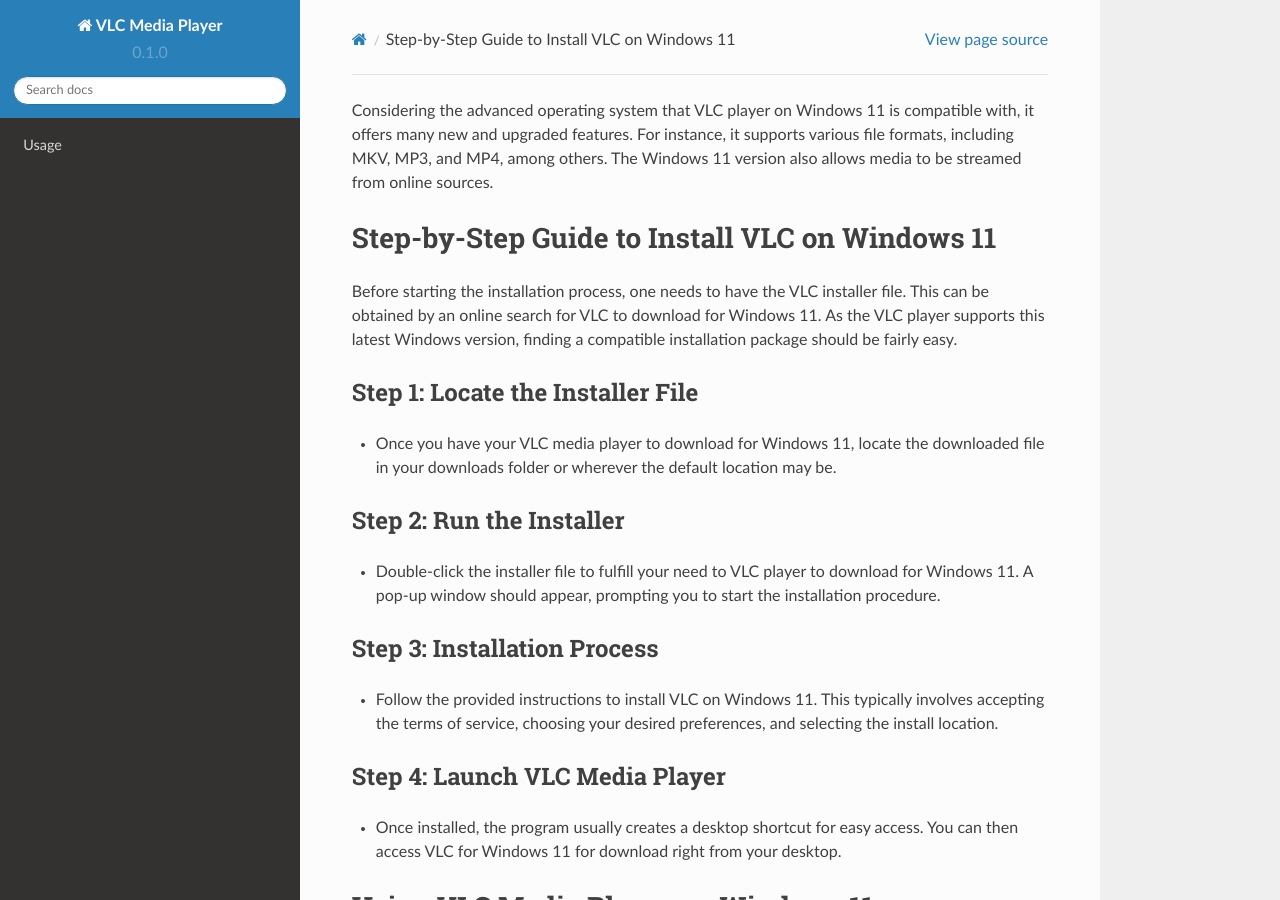
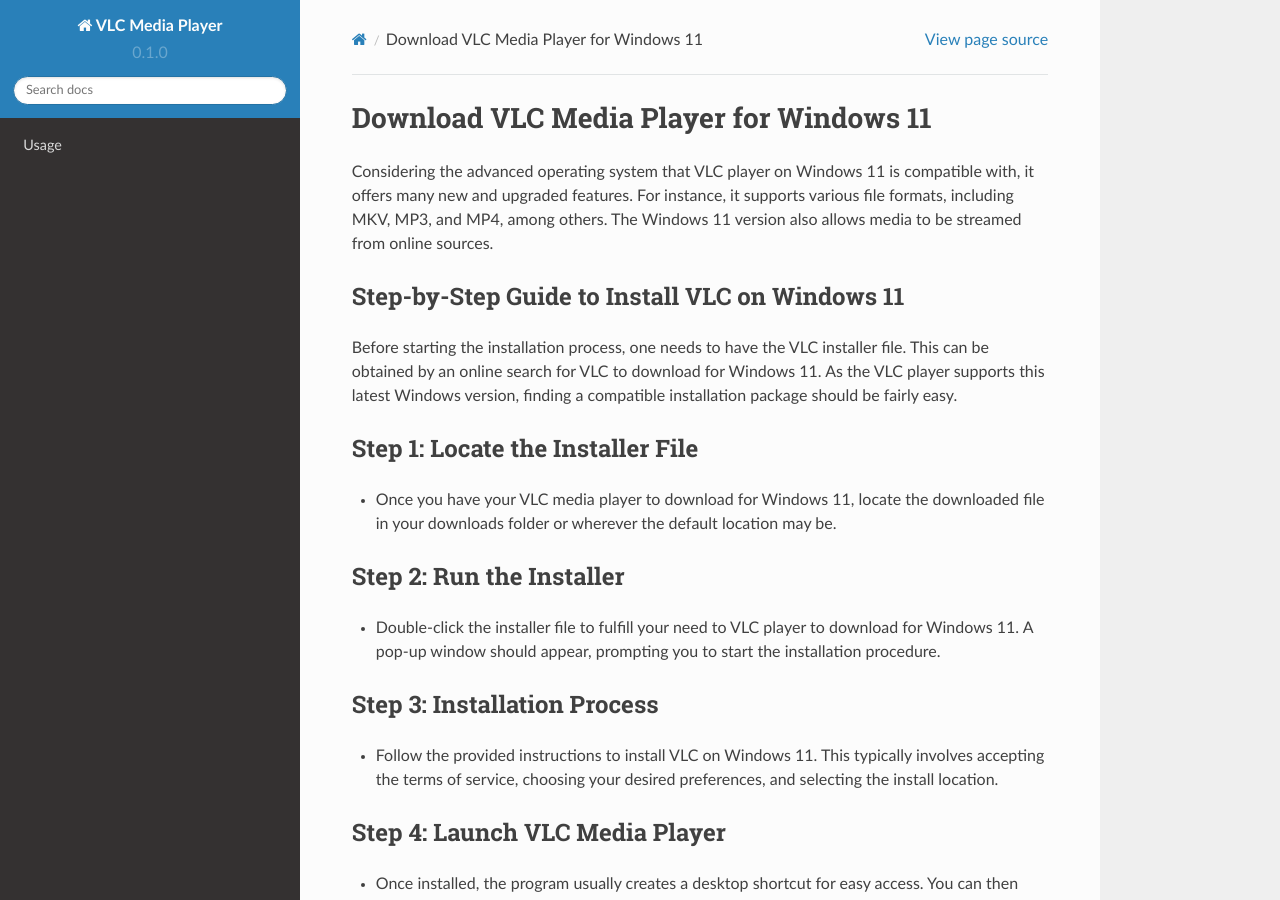
Before and after one commit to Herminial/vlc-media-player, a Sphinx documentation site: the page built from docs/source/windows11.rst, in a window 1280 px wide and 900 px high. Built offline with Sphinx 7.4.7 and the Read the Docs theme 2.0.0, drawn with Linux system fonts in a browser that asks for light colours; pages that are not in the unit, such as notebooks, are missing from menus.

Commit message:
Update windows11.rst

```diff
--- a/docs/source/windows11.rst
+++ b/docs/source/windows11.rst
@@ -1,7 +1,9 @@
+Download VLC Media Player for Windows 11
+========================================
 Considering the advanced operating system that VLC player on Windows 11 is compatible with, it offers many new and upgraded features. For instance, it supports various file formats, including MKV, MP3, and MP4, among others. The Windows 11 version also allows media to be streamed from online sources.
 
 Step-by-Step Guide to Install VLC on Windows 11
-===============================================
+-----------------------------------------------
 
 Before starting the installation process, one needs to have the VLC installer file. This can be obtained by an online search for VLC to download for Windows 11. As the VLC player supports this latest Windows version, finding a compatible installation package should be fairly easy.
 
```
